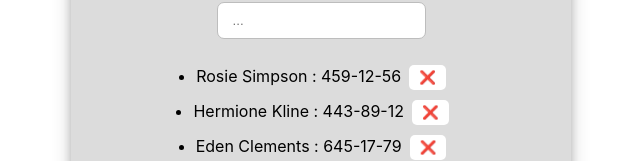
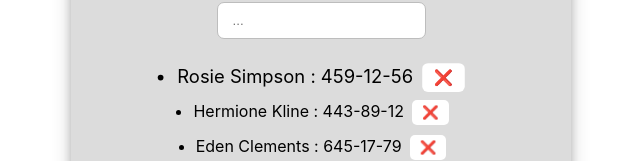
Before and after one commit to slavapravda/goit-react-hw-02-phonebook, a React (Create React App) app: page / in a window 1280 px wide. In both pictures the pointer is over the item 639 px from the left and 517 px from the top of the page. Shown: the part 440-601 px from the top of the page, without its empty margins (319-959 px from the left). Built offline with nearby package versions, Linux system fonts and the light colour scheme.

Commit message:
add changes size on hover

```diff
--- a/src/components/ContactList/contact-list.module.css
+++ b/src/components/ContactList/contact-list.module.css
@@ -9,6 +9,11 @@
     margin-bottom: 10px;
 }
 
+.contact__item:hover{
+    cursor: context-menu;
+    transform: scale(1.15);
+}
+
 .contact__btn{
 margin-left: 8px;
 padding: 5px 10px;
@@ -16,9 +21,9 @@ font-weight: bold;
 border-radius: 5px;
 border: none;
 background-color: #fff;
-color: red;
 cursor: pointer;
 }
 .contact__btn:hover{
+    transform: scale(1.15);
     box-shadow: 0 4px 8px 0 rgba(0, 0, 0, 0.2), 0 6px 20px 0 rgba(0, 0, 0, 0.19);
 }
--- a/src/components/app.module.css
+++ b/src/components/app.module.css
@@ -10,7 +10,11 @@
 }
 
 .title {
+  cursor:zoom-in;
   font-size: 40px;
   text-shadow: 0px 15px 5px rgba(0, 0, 0, 0.1),
     10px 20px 5px rgba(0, 0, 0, 0.05), -10px 20px 5px rgba(0, 0, 0, 0.05);
 }
+.title:hover{
+  transform: scale(1.15);
+}
```
